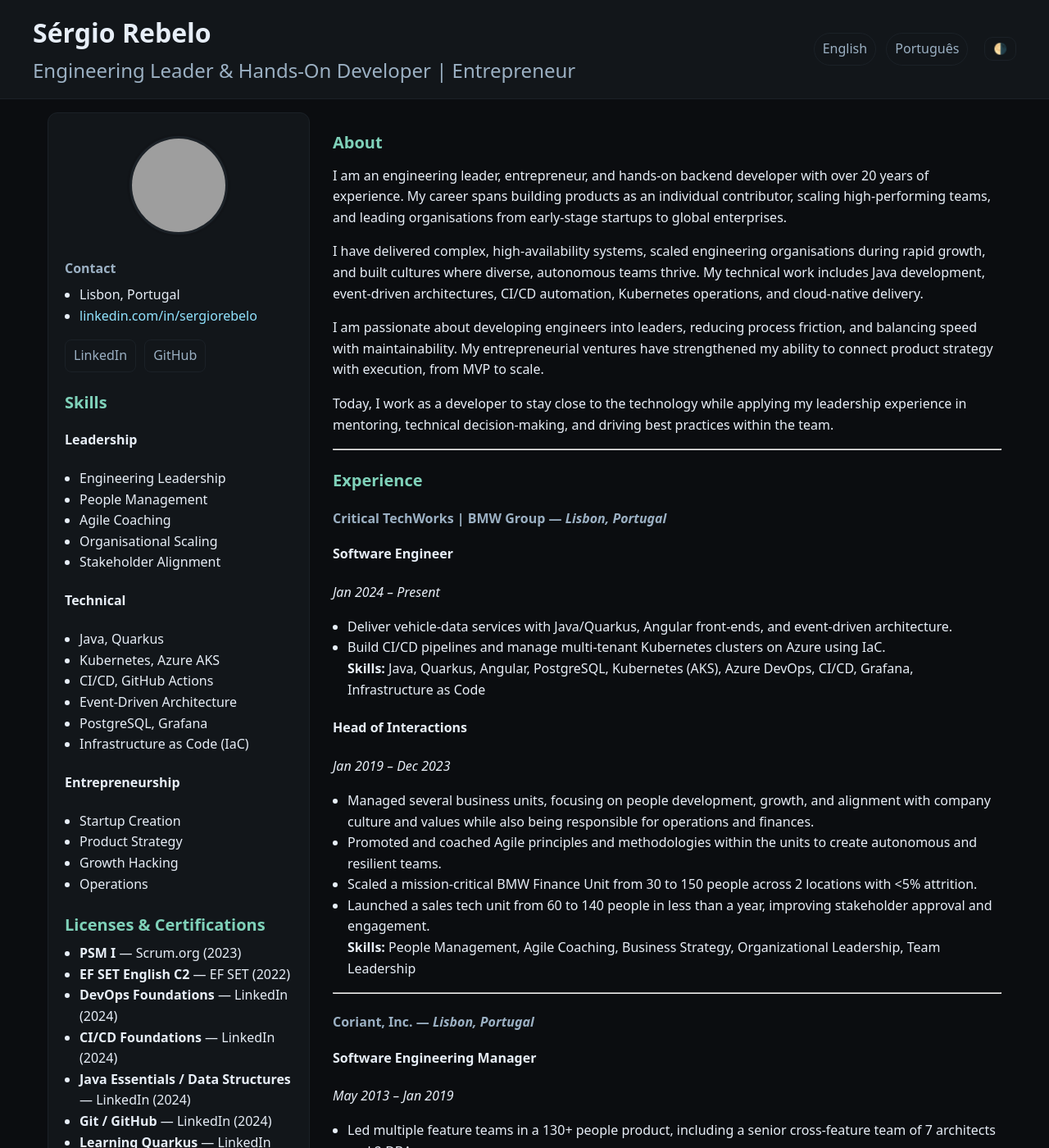
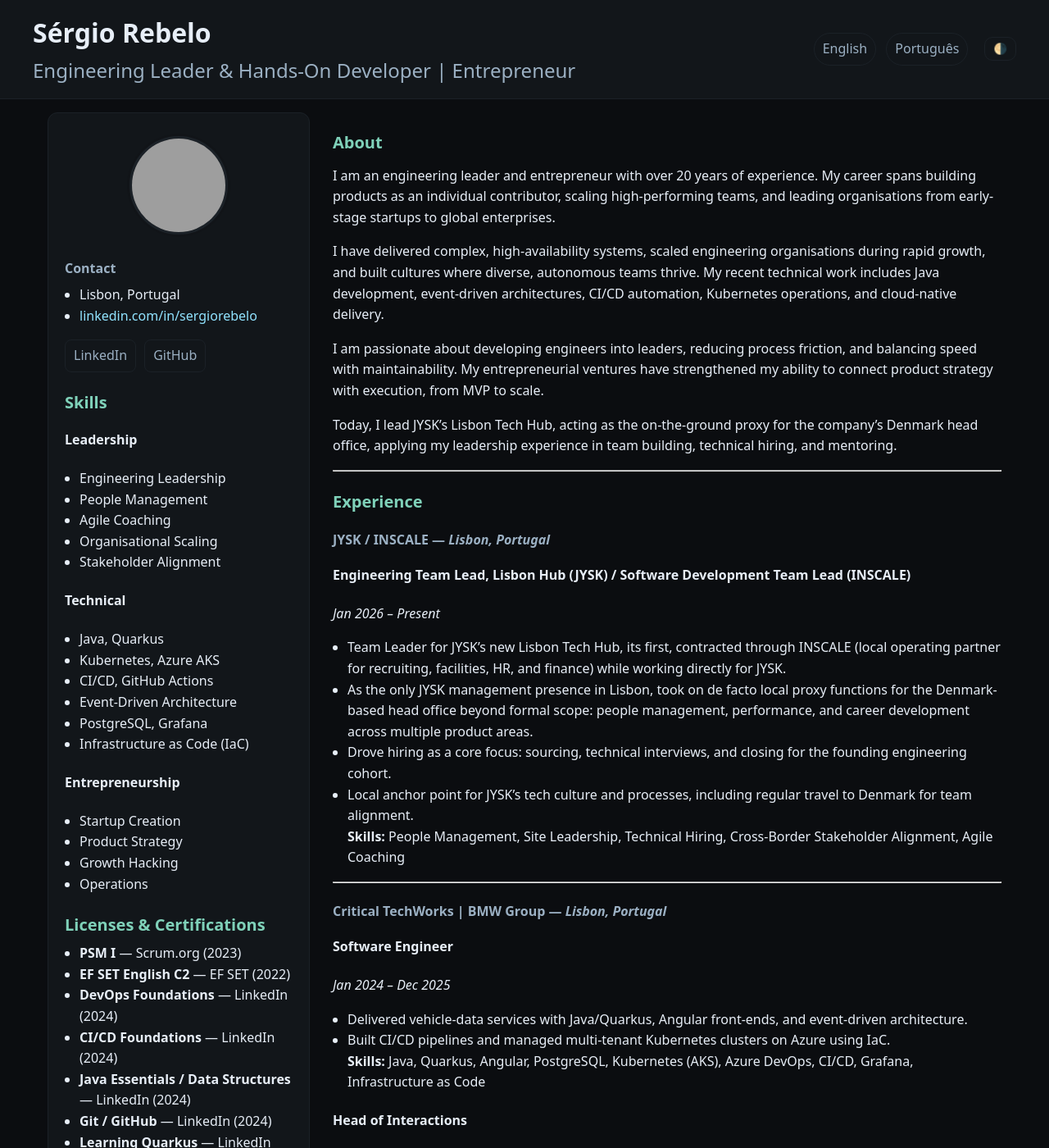
Before and after one commit to sergiorebelo/sergiorebelo.github.io, a Jekyll site: the page built from linkedin-profile-en.md, in a window 1280 px wide and 1400 px high. Shown: the whole window at 82% size. Built offline with Jekyll 4.4.1, drawn with Linux system fonts in a browser that asks for light colours; our own code applies the rules of GitHub Pages for plain Markdown files; some of the changed text lies outside the part shown; grey boxes are pictures that could not be loaded.

Commit message:
Revise LinkedIn profile for clarity and updates
Updated the LinkedIn profile to reflect recent roles and responsibilities, emphasizing leadership and technical skills.

```diff
--- a/linkedin-profile-en.md
+++ b/linkedin-profile-en.md
@@ -1,24 +1,33 @@
-
-
 ## About
 
-I am an engineering leader, entrepreneur, and hands-on backend developer with over 20 years of experience. My career spans building products as an individual contributor, scaling high-performing teams, and leading organisations from early-stage startups to global enterprises.
+I am an engineering leader and entrepreneur with over 20 years of experience. My career spans building products as an individual contributor, scaling high-performing teams, and leading organisations from early-stage startups to global enterprises.
 
-I have delivered complex, high-availability systems, scaled engineering organisations during rapid growth, and built cultures where diverse, autonomous teams thrive. My technical work includes Java development, event-driven architectures, CI/CD automation, Kubernetes operations, and cloud-native delivery.
+I have delivered complex, high-availability systems, scaled engineering organisations during rapid growth, and built cultures where diverse, autonomous teams thrive. My recent technical work includes Java development, event-driven architectures, CI/CD automation, Kubernetes operations, and cloud-native delivery.
 
 I am passionate about developing engineers into leaders, reducing process friction, and balancing speed with maintainability. My entrepreneurial ventures have strengthened my ability to connect product strategy with execution, from MVP to scale.
 
-Today, I work as a developer to stay close to the technology while applying my leadership experience in mentoring, technical decision-making, and driving best practices within the team.
+Today, I lead JYSK's Lisbon Tech Hub, acting as the on-the-ground proxy for the company's Denmark head office, applying my leadership experience in team building, technical hiring, and mentoring.
 
 ---
 
 ## Experience
 
+### **JYSK / INSCALE** — *Lisbon, Portugal*
+#### Engineering Team Lead, Lisbon Hub (JYSK) / Software Development Team Lead (INSCALE)
+*Jan 2026 – Present*
+- Team Leader for JYSK's new Lisbon Tech Hub, its first, contracted through INSCALE (local operating partner for recruiting, facilities, HR, and finance) while working directly for JYSK.
+- As the only JYSK management presence in Lisbon, took on de facto local proxy functions for the Denmark-based head office beyond formal scope: people management, performance, and career development across multiple product areas.
+- Drove hiring as a core focus: sourcing, technical interviews, and closing for the founding engineering cohort.
+- Local anchor point for JYSK's tech culture and processes, including regular travel to Denmark for team alignment.
+**Skills:** People Management, Site Leadership, Technical Hiring, Cross-Border Stakeholder Alignment, Agile Coaching
+
+---
+
 ### **Critical TechWorks | BMW Group** — *Lisbon, Portugal*
 #### Software Engineer
-*Jan 2024 – Present*
-- Deliver vehicle-data services with Java/Quarkus, Angular front-ends, and event-driven architecture.
-- Build CI/CD pipelines and manage multi-tenant Kubernetes clusters on Azure using IaC.
+*Jan 2024 – Dec 2025*
+- Delivered vehicle-data services with Java/Quarkus, Angular front-ends, and event-driven architecture.
+- Built CI/CD pipelines and managed multi-tenant Kubernetes clusters on Azure using IaC.
 **Skills:** Java, Quarkus, Angular, PostgreSQL, Kubernetes (AKS), Azure DevOps, CI/CD, Grafana, Infrastructure as Code
 
 #### Head of Interactions
@@ -57,40 +66,14 @@
 
 ---
 
-### **BookingMarkets** — *Lisbon, Portugal (Remote)*
-#### Product Developer & VP for Portuguese-speaking Markets
-*Jun 2011 – Apr 2012*
-- Led product development, feature analysis, integrations, and online marketing.
-- Managed operations and customer service in Portuguese-speaking regions.
-- Increased user engagement and market growth.
-**Skills:** Product Management, Operations, Business Development
-
----
-
-### **LetMeGo** — *Portugal*
-#### Co-Founder & COO for Portuguese-speaking Markets
-*Nov 2010 – Dec 2011*
-- Managed operations, business development, and marketing for LetMeGo Portugal and Brasil.
-- LetMeGo was the first marketplace combining hotels, vacation rentals, and private lodging.
-**Skills:** Operations, Growth Hacking, Product Development
-
----
-
-### **Localo** — *New York, United States (Remote)*
-#### Co-Founder & COO in Portugal
-*May 2011 – Nov 2011*
-- Managed operations, business development, and marketing for Localo in Portugal.
-- Unique lodging marketplace where hosts bid for travelers.
-**Skills:** Operations Management, Online Marketing
-
----
-
-### **QualquerDestino** — *Portugal*
-#### Co-Founder
-*May 2010 – Nov 2010*
-- Launched an online marketplace connecting travelers and hosts.
-- Merged into LetMeGo Portugal.
-**Skills:** Startup Leadership, Product Development
+### **QualquerDestino → LetMeGo → Localo → BookingMarkets** — *Lisbon & New York (Remote)*
+#### Co-Founder / Ops Lead / Product Manager
+*May 2010 – Apr 2012*
+- Co-founded and launched a travel-platform startup connecting travelers and hosts in Portuguese-speaking markets, starting as QualquerDestino.
+- Rebranded into LetMeGo, the first marketplace combining hotels, vacation rentals, and private lodging, expanding into Brazil.
+- Launched Localo with the same team as a new flavour of the platform, a lodging marketplace where hosts bid for travelers.
+- When traction stalled, led the pivot into BookingMarkets, carrying the team and lessons learned into product development, integrations, and online marketing for Portuguese-speaking markets.
+**Skills:** Startup Leadership, Product Development, Operations, Growth Hacking, Business Development
 
 ---
 
@@ -114,7 +97,7 @@
 
 ## Skills
 
-- **Leadership & Management:** Engineering Leadership, People Management, Agile Coaching, Scaling Teams, Organizational Development
+- **Leadership & Management:** Engineering Leadership, Site Leadership, People Management, Agile Coaching, Scaling Teams, Organizational Development
 - **Technical:** Java, Quarkus, Kubernetes, Azure AKS, PostgreSQL, CI/CD, Event-Driven Architecture, Infrastructure as Code
 - **Entrepreneurship:** Startup Creation, Product Development, Business Strategy, Growth Hacking
 
```
